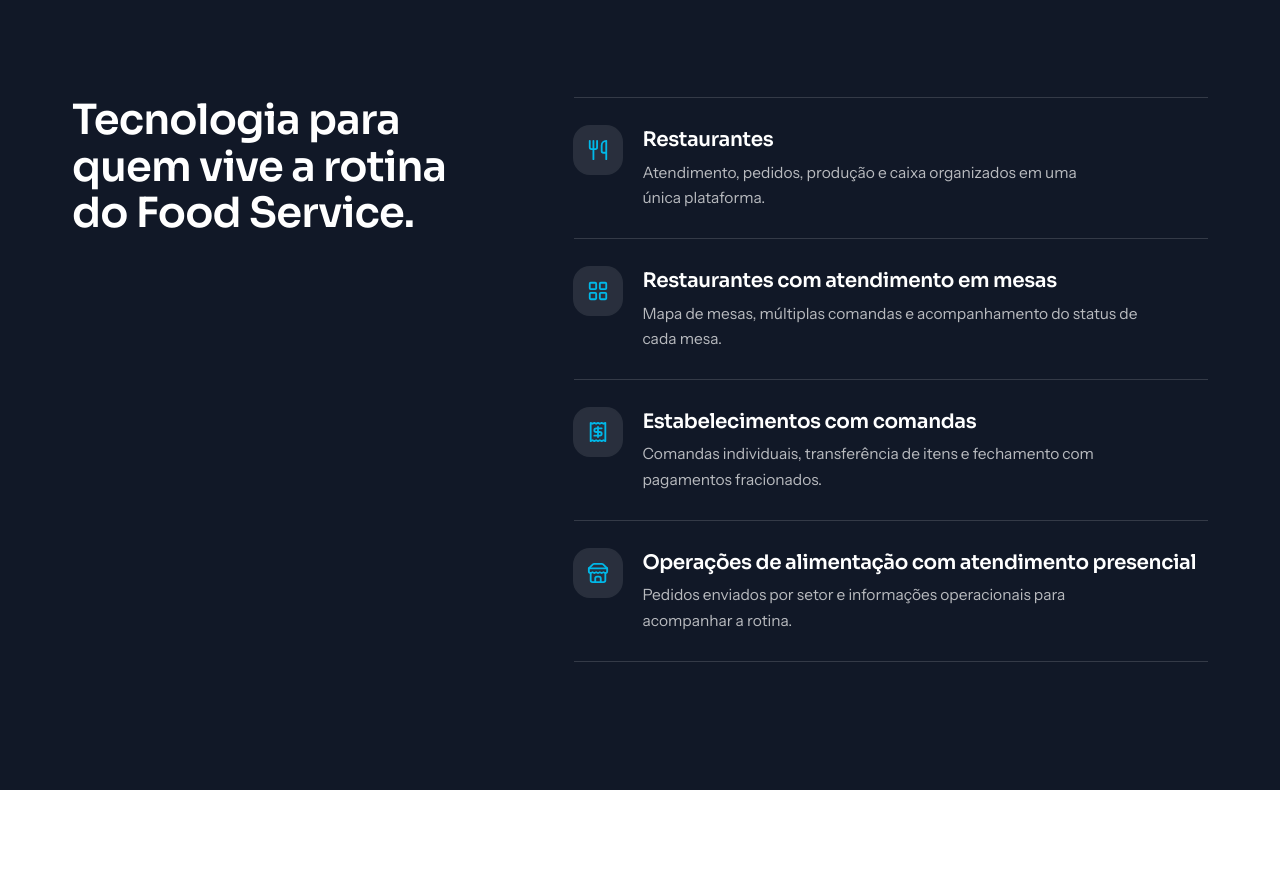
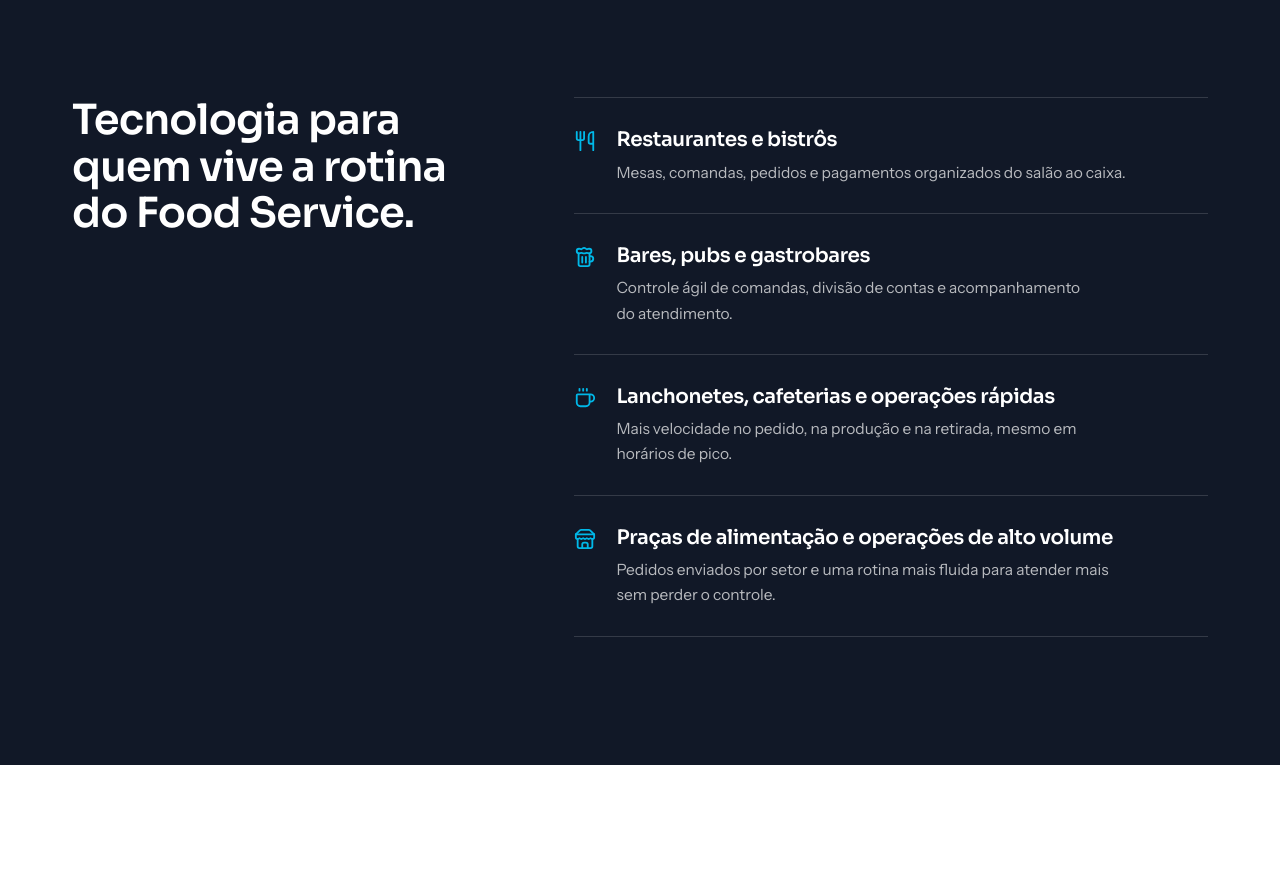
Before and after one commit to Wylham/velozt-site, a Next.js app: page / in a window 1280 px wide. Shown: the part 3880-4775 px from the top of the page. Built offline with nearby package versions, Linux system fonts and the light colour scheme; no server answers.

Commit message:
fear: refinamento da secao de audiencia

```diff
--- a/src/components/sections/Audience.tsx
+++ b/src/components/sections/Audience.tsx
@@ -1,12 +1,28 @@
-import { LayoutGrid, Receipt, Store, Utensils, type LucideIcon } from "lucide-react";
+import { Beer, Coffee, Store, Utensils, type LucideIcon } from "lucide-react";
 import { Container } from "@/components/ui/Container";
 import { SectionHeading } from "@/components/ui/SectionHeading";
 
 const audiences: { icon: LucideIcon; title: string; text: string }[] = [
-  { icon: Utensils, title: "Restaurantes", text: "Atendimento, pedidos, produção e caixa organizados em uma única plataforma." },
-  { icon: LayoutGrid, title: "Restaurantes com atendimento em mesas", text: "Mapa de mesas, múltiplas comandas e acompanhamento do status de cada mesa." },
-  { icon: Receipt, title: "Estabelecimentos com comandas", text: "Comandas individuais, transferência de itens e fechamento com pagamentos fracionados." },
-  { icon: Store, title: "Operações de alimentação com atendimento presencial", text: "Pedidos enviados por setor e informações operacionais para acompanhar a rotina." },
+  {
+    icon: Utensils,
+    title: "Restaurantes e bistrôs",
+    text: "Mesas, comandas, pedidos e pagamentos organizados do salão ao caixa.",
+  },
+  {
+    icon: Beer,
+    title: "Bares, pubs e gastrobares",
+    text: "Controle ágil de comandas, divisão de contas e acompanhamento do atendimento.",
+  },
+  {
+    icon: Coffee,
+    title: "Lanchonetes, cafeterias e operações rápidas",
+    text: "Mais velocidade no pedido, na produção e na retirada, mesmo em horários de pico.",
+  },
+  {
+    icon: Store,
+    title: "Praças de alimentação e operações de alto volume",
+    text: "Pedidos enviados por setor e uma rotina mais fluida para atender mais sem perder o controle.",
+  },
 ];
 
 export function Audience() {
@@ -17,7 +33,7 @@ export function Audience() {
         <ul className="divide-y divide-white/15 border-y border-white/15">
           {audiences.map(({ icon: Icon, title, text }) => (
             <li key={title} className="flex items-start gap-5 py-7">
-              <span className="grid size-12 shrink-0 place-items-center rounded-2xl bg-white/10 text-aqua ring-1 ring-white/10"><Icon className="size-[22px]" aria-hidden /></span>
+              <Icon className="mt-1 size-[22px] shrink-0 text-aqua" aria-hidden />
               <div>
                 <h3 className="text-xl font-semibold leading-snug">{title}</h3>
                 <p className="mt-1.5 max-w-lg text-[15.5px] leading-relaxed text-white/70">{text}</p>
```
